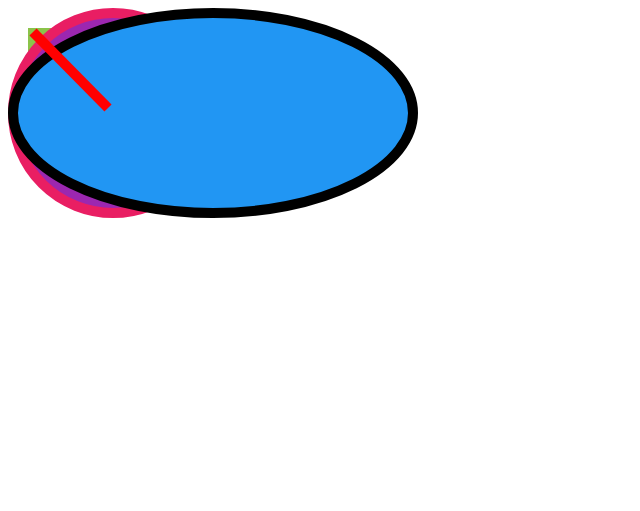
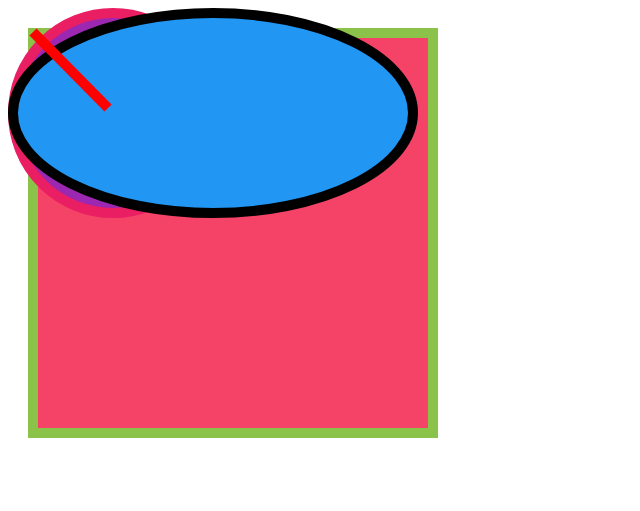
Before and after one commit to Swati020494/D3, a website: page index.html in a window 1280 px wide. Shown: the whole page, without its empty margins (0-640 px from the left). Drawn offline with Linux system fonts and the light colour scheme.

```diff
--- a/index.html
+++ b/index.html
@@ -10,7 +10,7 @@
       <!-- X axis : the diastance betwen the left side of the svg element and the left side od the rectangle is 25px, left to right start from 0 and go up x
       Y axis : the diastance betwen the top side of the svg element and the top side od the rectangle is 25px, top to bottom start from 0 and go up y
       In some cases you may want the rectangle exactly at the corner so set x and y as half the size pf the stroke-->
-      <rect width = "100" height="100" fill="#F44366" stroke="#8bc34a" stroke-width="10" x="25" y="25"></rect>
+      <rect width = "400" height="400" fill="#F44366" stroke="#8bc34a" stroke-width="10" x="25" y="25"></rect>
       <!-- ==================================================circle================================================ -->
       <circle r="100" cx="105" cy="105" fill="#9c27b0" stroke="#e91e63" stroke-width="10"> </circle>
       <!-- ==================================================ellipse================================================ -->
```
